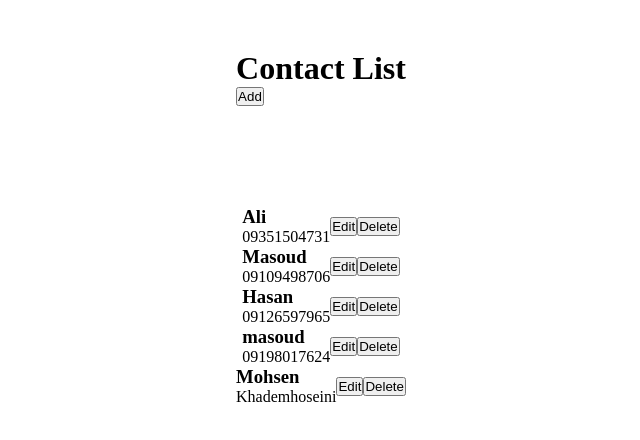
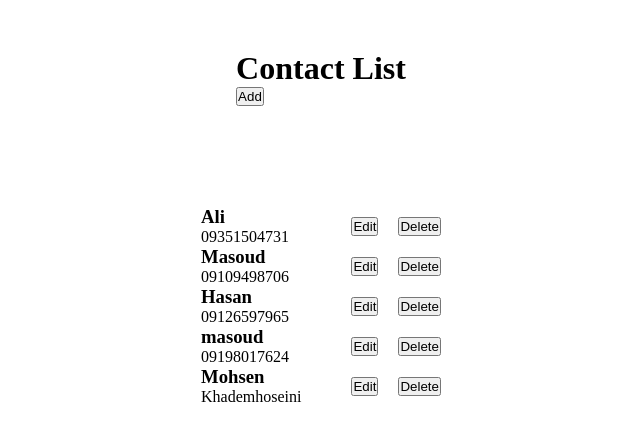
Before and after one commit to Masoudbkhti/contacts, a React (Vite) app: page / in a window 1280 px wide. Shown: the top 440 px of the page, without its empty margins (319-959 px from the left). Built offline with nearby package versions, Linux system fonts and the light colour scheme; data requests are answered from the project's data file.

Commit message:
add styling to ContactList component

```diff
--- a/src/components/ContactList.jsx
+++ b/src/components/ContactList.jsx
@@ -29,9 +29,13 @@ export const ContactList = () => {
               <h3>{name}</h3>
               <p>{number}</p>
             </div>
-            <div>
-              <button>Edit</button>
-              <button>Delete</button>
+            <div className="change-btns">
+              <div>
+                <button>Edit</button>
+              </div>
+              <div>
+                <button>Delete</button>
+              </div>
             </div>
           </div>
         );
--- a/src/index.css
+++ b/src/index.css
@@ -3,6 +3,8 @@
   padding: 0;
   box-sizing: border-box;
 }
+
+/* Home Page */
 .container {
   display: flex;
   flex-direction: column;
@@ -11,8 +13,19 @@
   gap: 100px;
   padding: 50px;
 }
+
+/* ContactList Component */
 .contact-list {
+  width: 100%;
   display: flex;
   justify-content: center;
   align-items: center;
+  gap: 50px;
 }
+
+.change-btns {
+  width: 50%;
+  display: flex;
+  justify-content: flex-end;
+  gap: 20px;
+}
```
